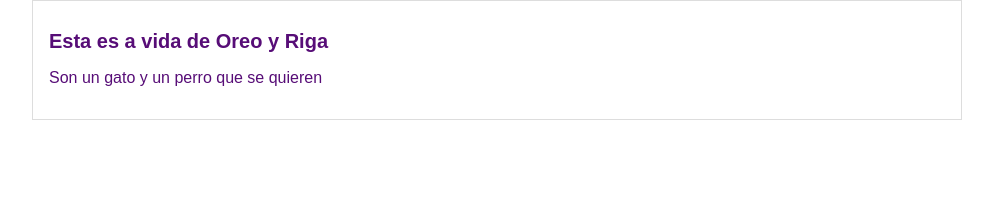
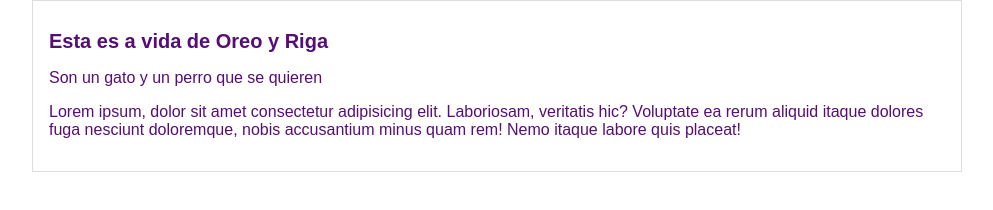
Before and after one commit to michlocurcio/hyperblog, a plain HTML site: page index.html in a window 1280 px wide. Shown: the whole page, without its empty margins (143-1136 px from the left). Drawn offline with Linux system fonts and the light colour scheme.

Commit message:
agregado un parrafo nuevo

```diff
--- a/index.html
+++ b/index.html
@@ -12,6 +12,7 @@
         <div id="post">
             <h1>Esta es a vida de Oreo y Riga</h1>
             <p>Son un gato y un perro que se quieren</p>
+            <p>Lorem ipsum, dolor sit amet consectetur adipisicing elit. Laboriosam, veritatis hic? Voluptate ea rerum aliquid itaque dolores fuga nesciunt doloremque, nobis accusantium minus quam rem! Nemo itaque labore quis placeat!</p>
         </div>
     </div>
 </body>
```
